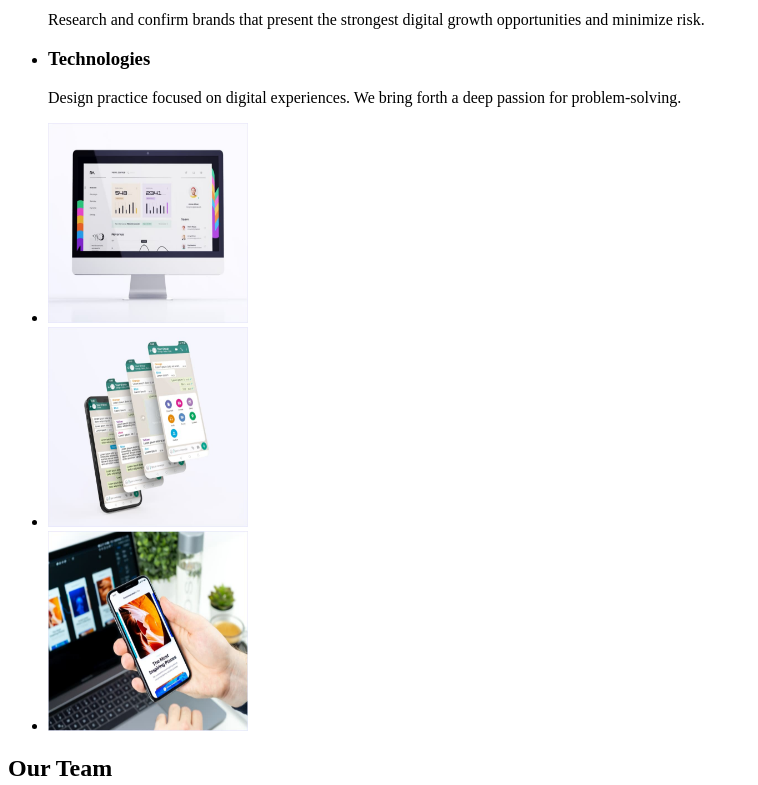
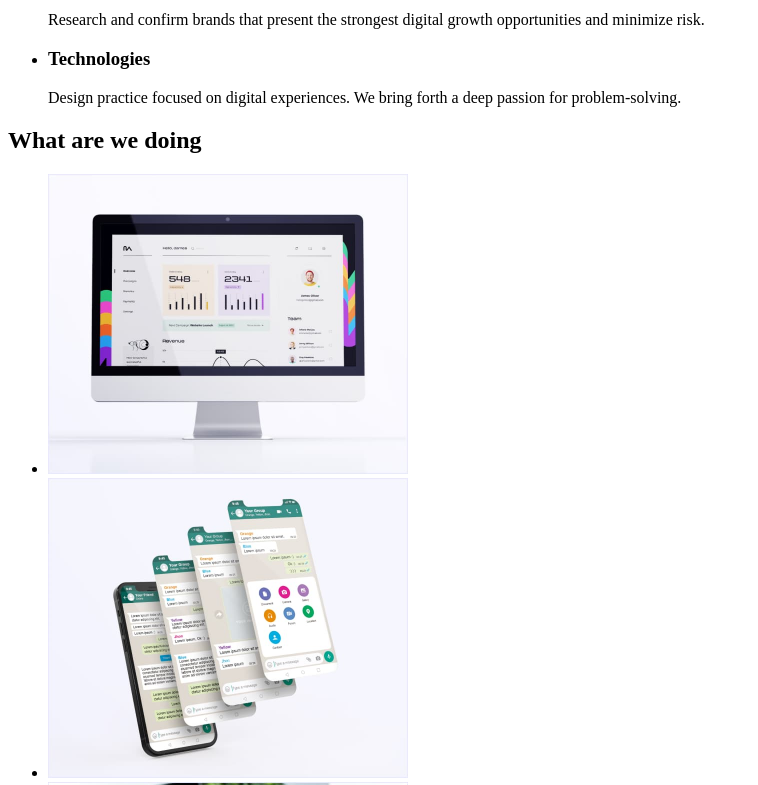
Before and after one commit to placebo889/goit-markup-hw-01, a plain HTML site: page index.html in a window 1280 px wide. Shown: the part 440-1225 px from the top of the page, without its empty margins (0-758 px from the left). Drawn offline with Linux system fonts and the light colour scheme.

Commit message:
Update index.html

```diff
--- a/index.html
+++ b/index.html
@@ -29,8 +29,9 @@
 <main>
 <section>
 <h1>Effective Solutions for Your Business</h1>
-<button type="button">Order Service</button><br />
+<button type="button">Order Service</button>
 </section>
+<section>
 <h2></h2>
 <ul>
     <li>
@@ -58,11 +59,17 @@
         </p>
     </li>
 </ul>
+</section>
+<section>
+<h2>What are we doing</h2>
+
 <ul>
-    <li><img src="images/img1.jpg" alt="Mac" width="200" height="200"></li>
-    <li><img src="images/img2.jpg" alt="Displays" width="200" height="200"></li>
-    <li><img src="images/img3.jpg " alt="Telephone" width="200" height="200"></li>
+    <li><img src="images/img1.jpg" alt="Mac" width="360"</li>
+    <li><img src="images/img2.jpg" alt="Displays" width="360"></li>
+    <li><img src="images/img3.jpg " alt="Telephone" width="360"></li>
 </ul>
+</section>
+<section>
 
 <h2>Our Team</h2>
 <ul>
@@ -81,6 +88,7 @@
     UI Designer
     </li>
 </ul>
+</section>
 </main>
 <footer>
 <a
```
